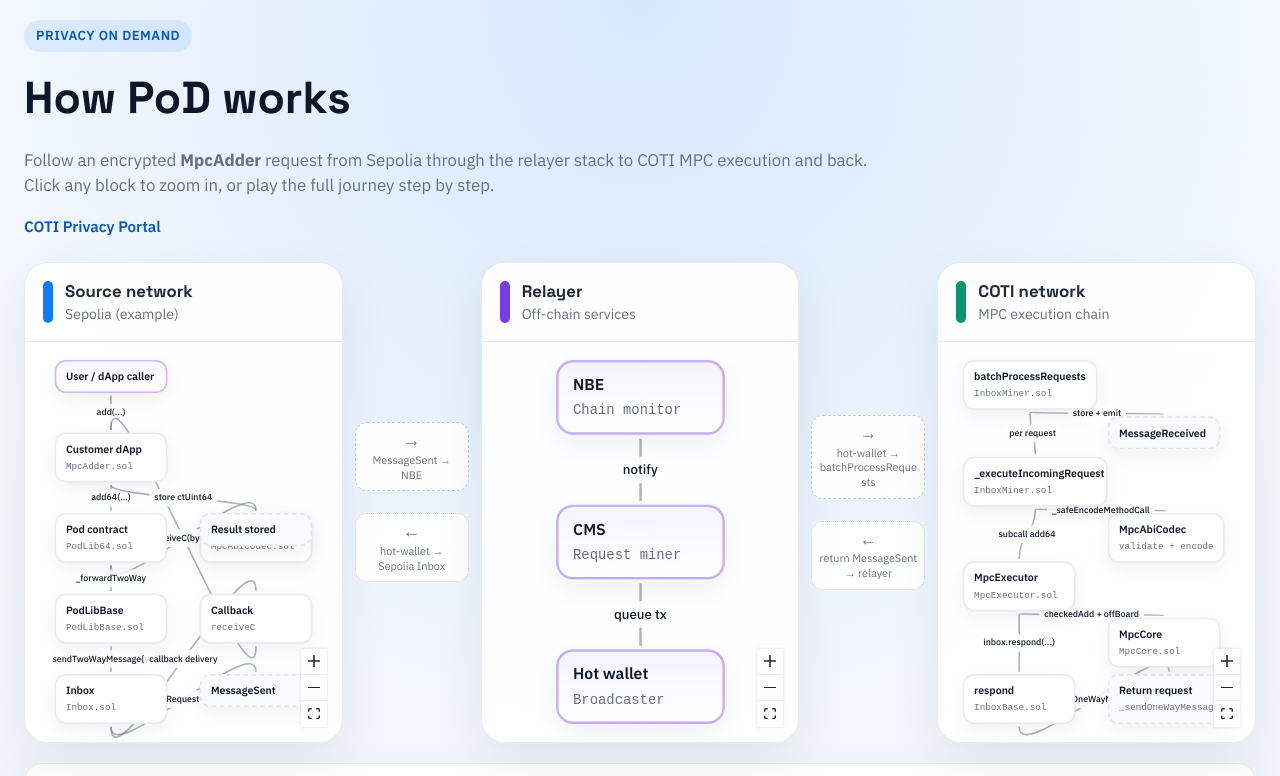
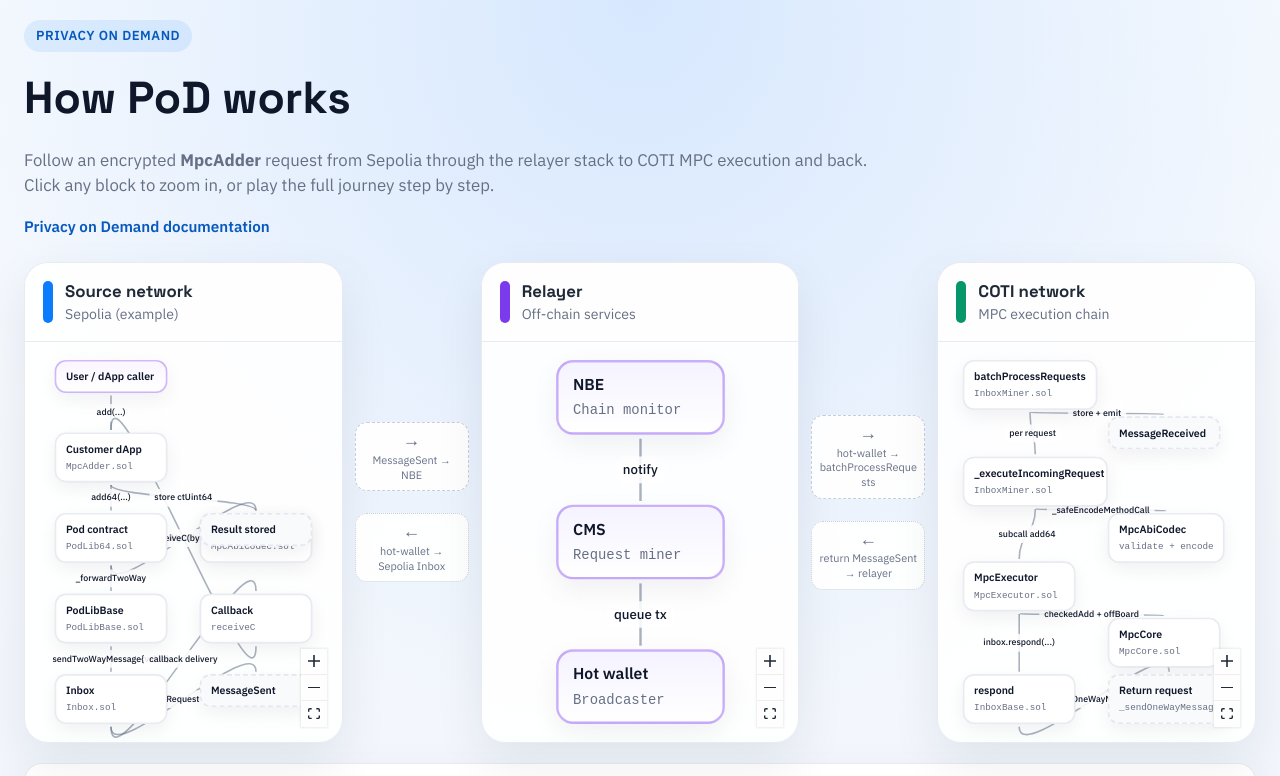
Before and after one commit to coti-io/pod-architecture, a React (Vite) app: page / in a window 1280 px wide. Shown: the top 776 px of the page. Built offline with nearby package versions, Linux system fonts and the light colour scheme.

Commit message:
Update link in OverviewLayout component to point to the new Privacy on Demand documentation for accurate navigation.

```diff
--- a/src/components/OverviewLayout.tsx
+++ b/src/components/OverviewLayout.tsx
@@ -175,11 +175,11 @@
         </p>
         <nav className="hero-links" aria-label="Related documentation">
           <a
-            href="https://docs.coti.io/coti-documentation/coti-privacy-portal"
+            href="https://docs.coti.io/coti-documentation/privacy-on-demand"
             target="_blank"
             rel="noreferrer"
           >
-            COTI Privacy Portal
+            Privacy on Demand documentation
           </a>
         </nav>
       </header>
```
